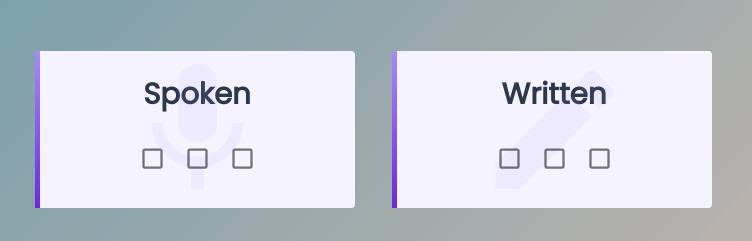
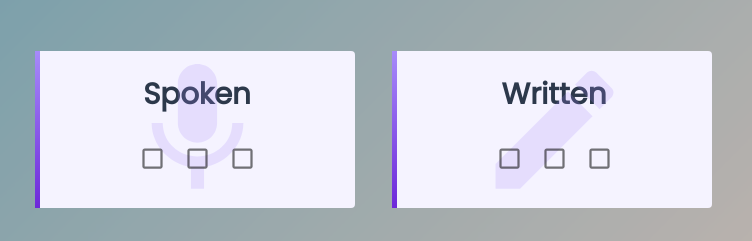
Before and after one commit to JaGaffney/wordit, a Gatsby site: page / in a window 1280 px wide. Shown: the part 504-745 px from the top of the page, 267-1019 px from the left. Built offline with nearby package versions, Linux system fonts and the light colour scheme; Gatsby itself is replaced by a stand-in of ours.

Commit message:
style: added max width to main panel

```diff
--- a/src/styles/layout.scss
+++ b/src/styles/layout.scss
@@ -35,6 +35,7 @@ main {
   align-items: center;
 }
 .main-panel {
+  max-width: 1600px;
   color: var(--gray200);
   width: 70%;
   padding: 2rem 5rem;
@@ -74,6 +75,8 @@ main {
 }
 
 .wotd {
+  max-width: 1200px;
+  margin: auto;
   &__display {
     display: flex;
     justify-content: space-between;
@@ -148,7 +151,7 @@ main {
         left: 0;
         height: 100%;
         width: 100%;
-        opacity: 0.09;
+        opacity: 0.2;
         color: var(--violet400);
         svg {
           height: 100%;
```
